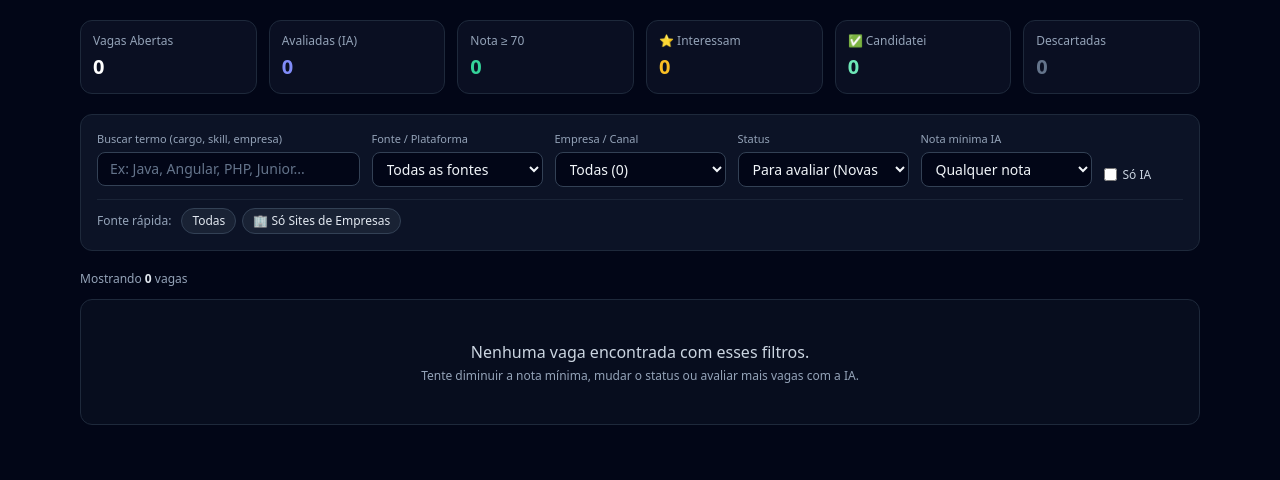
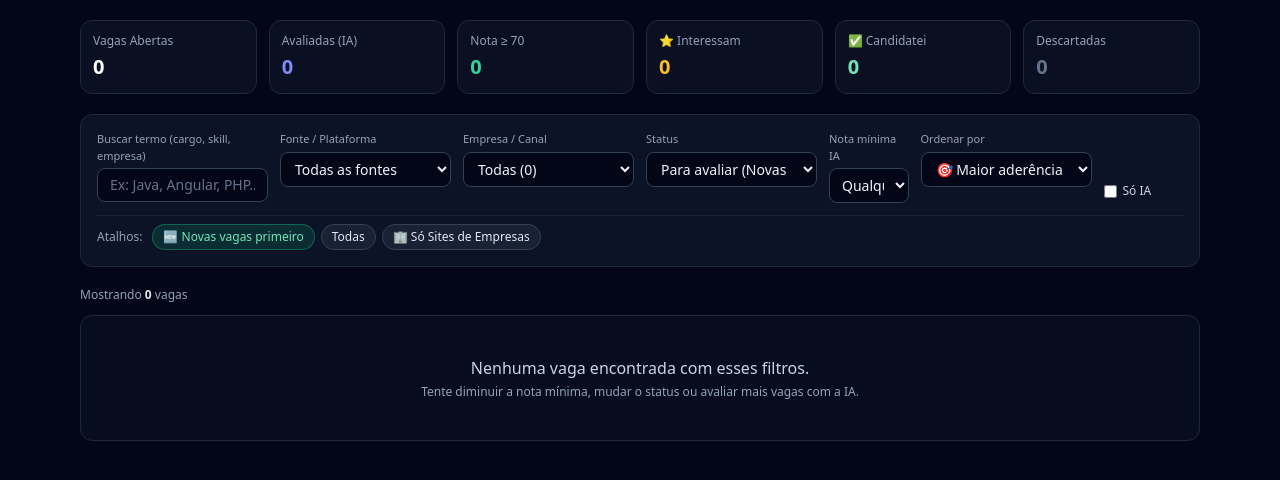
Before and after one commit to alexandrosousadev/vagas-hunter, a FastAPI app: template app/templates/index.html in a window 1280 px wide. Shown: the part 121-601 px from the top of the page. Run offline with FastAPI, Linux system fonts and the light colour scheme; the template is opened without the code that fills it, so the values that code supplies are empty; some libraries are stand-ins or nearby versions.

Commit message:
feat(ui): add sort filter and quick button for newest jobs first

```diff
--- a/app/templates/index.html
+++ b/app/templates/index.html
@@ -115,9 +115,9 @@
     <form id="filters-form" hx-get="/" hx-target="#jobs-container" hx-trigger="submit, change"
           class="mt-5 rounded-xl border border-slate-800 bg-slate-900/80 p-4 space-y-3">
       <div class="grid grid-cols-1 gap-3 sm:grid-cols-12">
-        <div class="sm:col-span-3">
+        <div class="sm:col-span-2">
           <label class="block text-[11px] font-medium text-slate-400 mb-1">Buscar termo (cargo, skill, empresa)</label>
-          <input type="text" name="q" value="{{ filters.q }}" placeholder="Ex: Java, Angular, PHP, Junior..."
+          <input type="text" name="q" value="{{ filters.q }}" placeholder="Ex: Java, Angular, PHP..."
                  hx-get="/" hx-target="#jobs-container" hx-trigger="keyup changed delay:350ms"
                  hx-include="closest form"
                  class="w-full rounded-lg border border-slate-700 bg-slate-950 px-3 py-1.5 text-sm text-slate-100 placeholder-slate-500 focus:border-indigo-500 focus:outline-none" />
@@ -162,13 +162,21 @@
           </select>
         </div>
 
+        <div class="sm:col-span-1">
+          <label class="block text-[11px] font-medium text-slate-400 mb-1">Nota mínima IA</label>
+          <select id="score-select" name="min_score" class="w-full rounded-lg border border-slate-700 bg-slate-950 px-2 py-1.5 text-sm text-slate-100">
+            <option value="0" {{ 'selected' if filters.min_score == 0 }}>Qualquer</option>
+            <option value="70" {{ 'selected' if filters.min_score == 70 }}>≥ 70</option>
+            <option value="50" {{ 'selected' if filters.min_score == 50 }}>≥ 50</option>
+            <option value="30" {{ 'selected' if filters.min_score == 30 }}>≥ 30</option>
+          </select>
+        </div>
+
         <div class="sm:col-span-2">
-          <label class="block text-[11px] font-medium text-slate-400 mb-1">Nota mínima IA</label>
-          <select id="score-select" name="min_score" class="w-full rounded-lg border border-slate-700 bg-slate-950 px-2.5 py-1.5 text-sm text-slate-100">
-            <option value="0" {{ 'selected' if filters.min_score == 0 }}>Qualquer nota</option>
-            <option value="70" {{ 'selected' if filters.min_score == 70 }}>≥ 70 (Alta aderência)</option>
-            <option value="50" {{ 'selected' if filters.min_score == 50 }}>≥ 50 (Média/Alta)</option>
-            <option value="30" {{ 'selected' if filters.min_score == 30 }}>≥ 30</option>
+          <label class="block text-[11px] font-medium text-slate-400 mb-1">Ordenar por</label>
+          <select id="sort-select" name="sort" class="w-full rounded-lg border border-slate-700 bg-slate-950 px-2.5 py-1.5 text-sm text-slate-100">
+            <option value="score" {{ 'selected' if filters.sort != 'recentes' }}>🎯 Maior aderência</option>
+            <option value="recentes" {{ 'selected' if filters.sort == 'recentes' }}>🆕 Novas vagas primeiro</option>
           </select>
         </div>
 
@@ -183,7 +191,11 @@
 
       <!-- Atalhos rápidos por Fonte -->
       <div class="flex flex-wrap items-center gap-1.5 pt-2 border-t border-slate-800/80 text-xs">
-        <span class="text-slate-400 mr-1">Fonte rápida:</span>
+        <span class="text-slate-400 mr-1">Atalhos:</span>
+        <button type="button" onclick="setSort('recentes')"
+                class="rounded-full px-2.5 py-1 transition border border-emerald-500/40 bg-emerald-500/15 text-emerald-300 hover:bg-emerald-500/30">
+          🆕 Novas vagas primeiro
+        </button>
         <button type="button" onclick="setSource('')"
                 class="rounded-full px-2.5 py-1 transition border border-slate-700 bg-slate-800/70 text-slate-200 hover:bg-indigo-600/30 hover:border-indigo-500/50">
           Todas
@@ -244,6 +256,15 @@
 
     function setSource(val) {
       const sel = document.getElementById('ats-select');
+      const form = document.getElementById('filters-form');
+      if (sel) {
+        sel.value = val;
+        if (form) htmx.trigger(form, 'submit');
+      }
+    }
+
+    function setSort(val) {
+      const sel = document.getElementById('sort-select');
       const form = document.getElementById('filters-form');
       if (sel) {
         sel.value = val;
--- a/app/web.py
+++ b/app/web.py
@@ -80,6 +80,7 @@ def _query_jobs(
     company_id: int = 0,
     ats: str = "",
     only_scored: bool = False,
+    sort: str = "score",
 ):
     sql = """
         SELECT
@@ -134,14 +135,25 @@ def _query_jobs(
         sql += " AND (j.title LIKE ? OR c.name LIKE ? OR j.description LIKE ? OR COALESCE(uj.reason, '') LIKE ?)"
         params.extend([term, term, term, term])
 
-    sql += """
-        ORDER BY
-            CASE WHEN uj.score IS NOT NULL THEN 0 ELSE 1 END,
-            COALESCE(uj.score, 0) DESC,
-            COALESCE(uj.stage1, 0) DESC,
-            j.first_seen DESC
-        LIMIT 250
-    """
+    if sort == "recentes":
+        sql += """
+            ORDER BY
+                substr(j.first_seen, 1, 10) DESC,
+                COALESCE(NULLIF(j.posted_at, ''), substr(j.first_seen, 1, 10)) DESC,
+                j.first_seen DESC,
+                COALESCE(uj.score, 0) DESC,
+                COALESCE(uj.stage1, j.stage1, 0) DESC
+            LIMIT 250
+        """
+    else:
+        sql += """
+            ORDER BY
+                CASE WHEN uj.score IS NOT NULL THEN 0 ELSE 1 END,
+                COALESCE(uj.score, 0) DESC,
+                COALESCE(uj.stage1, 0) DESC,
+                j.first_seen DESC
+            LIMIT 250
+        """
     return con.execute(sql, params).fetchall()
 
 
@@ -327,6 +339,7 @@ def index(
     company_id: int = Query(0),
     ats: str = Query(""),
     only_scored: bool = Query(False),
+    sort: str = Query("score"),
 ):
     user = _current_user(request)
     if not user:
@@ -335,7 +348,7 @@ def index(
 
     con = db.connect()
     jobs = _query_jobs(
-        con, user_id=user_id, q=q, status=status, min_score=min_score, company_id=company_id, ats=ats, only_scored=only_scored
+        con, user_id=user_id, q=q, status=status, min_score=min_score, company_id=company_id, ats=ats, only_scored=only_scored, sort=sort
     )
     stats = _stats(con, user_id=user_id)
     comps = con.execute(
@@ -403,6 +416,7 @@ def index(
             "company_id": company_id,
             "ats": ats,
             "only_scored": only_scored,
+            "sort": sort,
         },
     }
     if request.headers.get("HX-Request") == "true" and request.headers.get("HX-Target") == "jobs-container":
```
